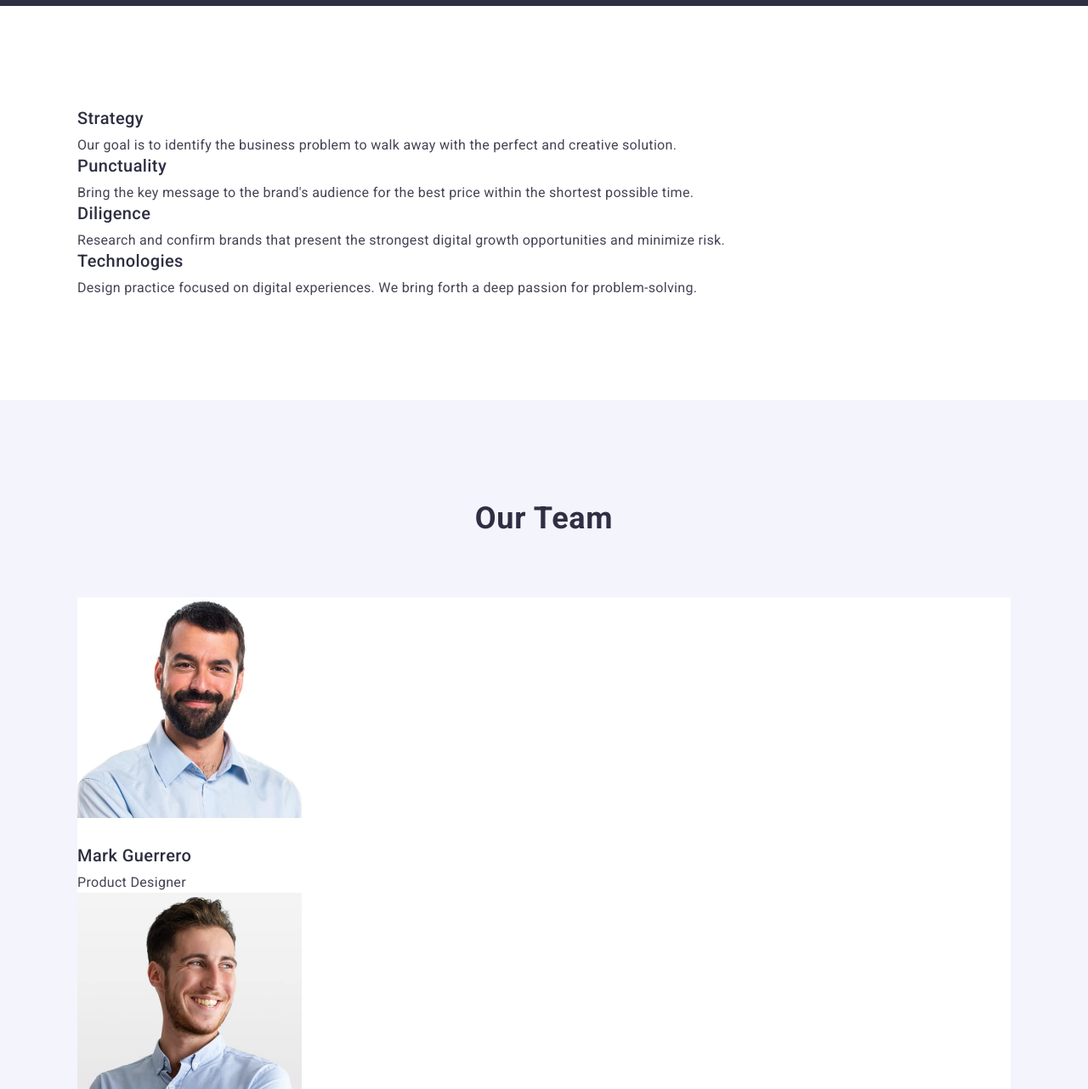
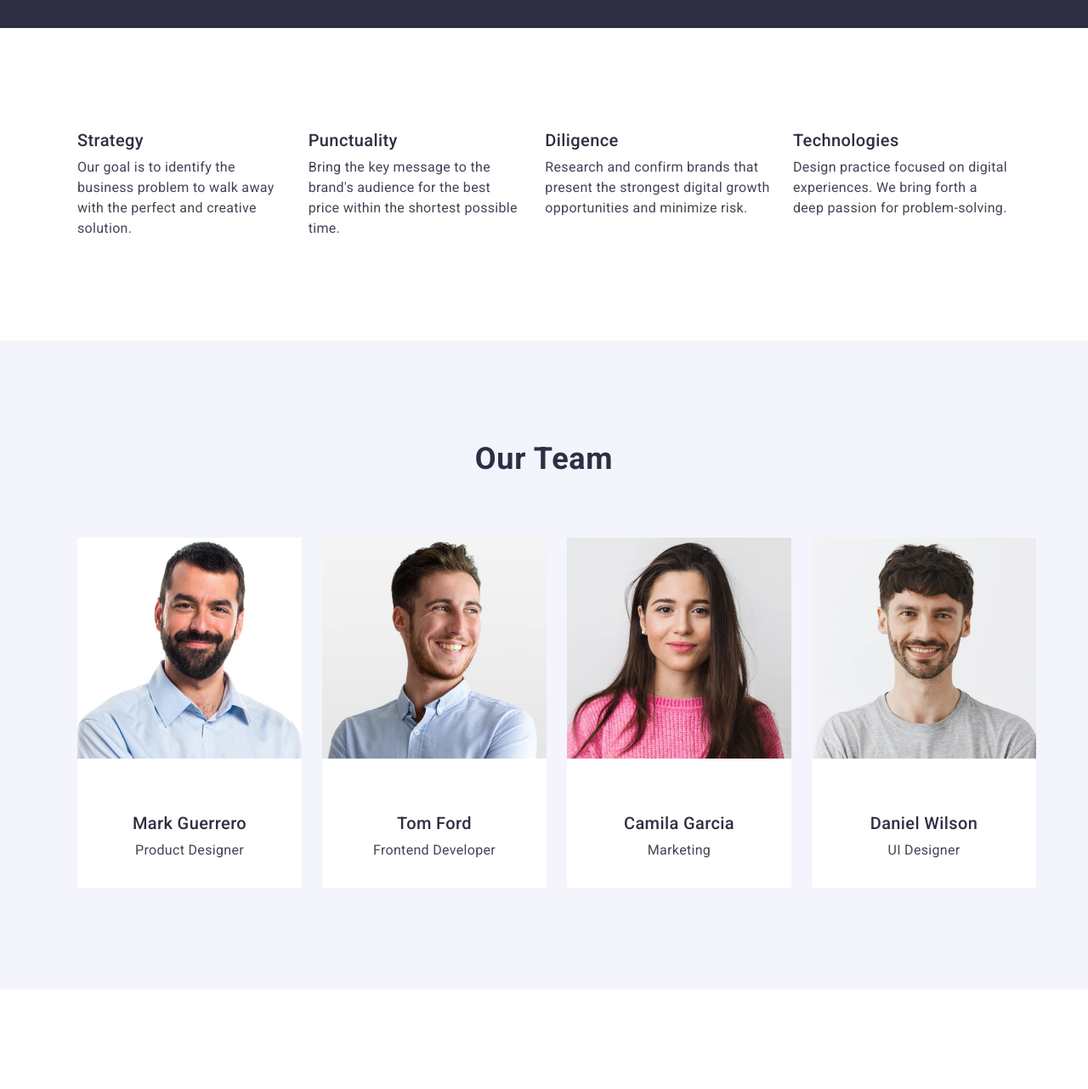
Before and after one commit to AShemet89/goit-markup-hw-03, a plain HTML site: page index.html in a window 1280 px wide. Shown: the part 640-1922 px from the top of the page at 85% size. Drawn offline with nearby package versions, Linux system fonts and the light colour scheme.

Commit message:
Lessons3

```diff
--- a/css/styles.css
+++ b/css/styles.css
@@ -134,6 +134,13 @@ body {
   margin: 0 auto;
 }
 .main-button {
+  min-width: 169px;
+  height: 56px;
+  border: none;
+  border-radius: 4px;
+  cursor: pointer;
+}
+.main-button {
   background-color: #4d5ae5;
   font-weight: 500;
   font-size: 16px;
@@ -151,7 +158,13 @@ body {
   padding-top: 120px;
   padding-bottom: 120px;
 }
-
+.description-main {
+  display: flex;
+  gap: 24px;
+}
+.description {
+  width: calc((100% - 72px) / 4);
+}
 .description {
   font-weight: 500;
   font-size: 20px;
@@ -175,7 +188,7 @@ body {
   background-color: #f4f4fd;
 }
 .employees {
-  padding-bottom: 72px;
+  margin-bottom: 72px;
 }
 .employees {
   font-size: 36px;
@@ -185,10 +198,20 @@ body {
   text-align: center;
   color: #2e2f42;
 }
+.employees-list {
+  display: flex;
+  gap: 24px;
+  width: calc((100% - 72px) / 4);
+  border-radius: 0px 0px 4px 4px;
+}
 .employees-item {
   background-color: #ffffff;
 }
+.container-names {
+  padding: 32px 0;
+}
 .list-names {
+  text-align: center;
   padding-top: 32px;
   padding-bottom: 8px;
 }
@@ -205,6 +228,8 @@ body {
   line-height: 1.5;
   letter-spacing: 0.02em;
   color: #434455;
+
+  text-align: center;
 }
 
 /*Our Portfolio_4_секція*/
--- a/index.html
+++ b/index.html
@@ -60,7 +60,7 @@
       <section class="main-services">
         <div class="container">
           <h2 class="visually-hidden">Our services</h2>
-          <ul>
+          <ul class="description-main">
             <li>
               <h3 class="description">Strategy</h3>
               <p class="description-list">
@@ -102,13 +102,17 @@
                 alt="Mark Guerrero"
                 width="264"
               />
+              <div class="container-names">
                 <h3 class="list-names">Mark Guerrero</h3>
                 <p class="position">Product Designer</p>
+              </div>
             </li>
             <li class="employees-item">
               <img src="./images/TomFord.jpg" alt="Tom Ford" width="264" />
+              <div class="container-names">
                 <h3 class="list-names">Tom Ford</h3>
                 <p class="position">Frontend Developer</p>
+              </div>
             </li>
             <li class="employees-item">
               <img
@@ -116,8 +120,10 @@
                 alt="Camila Garcia"
                 width="264"
               />
+              <div class="container-names">
                 <h3 class="list-names">Camila Garcia</h3>
                 <p class="position">Marketing</p>
+              </div>
             </li>
             <li class="employees-item">
               <img
@@ -125,8 +131,10 @@
                 alt="Daniel Wilson"
                 width="264"
               />
+              <div class="container-names">
                 <h3 class="list-names">Daniel Wilson</h3>
                 <p class="position">UI Designer</p>
+              </div>
             </li>
           </ul>
         </div>
```
Lines whose indentation alone changed are shown as unchanged.
